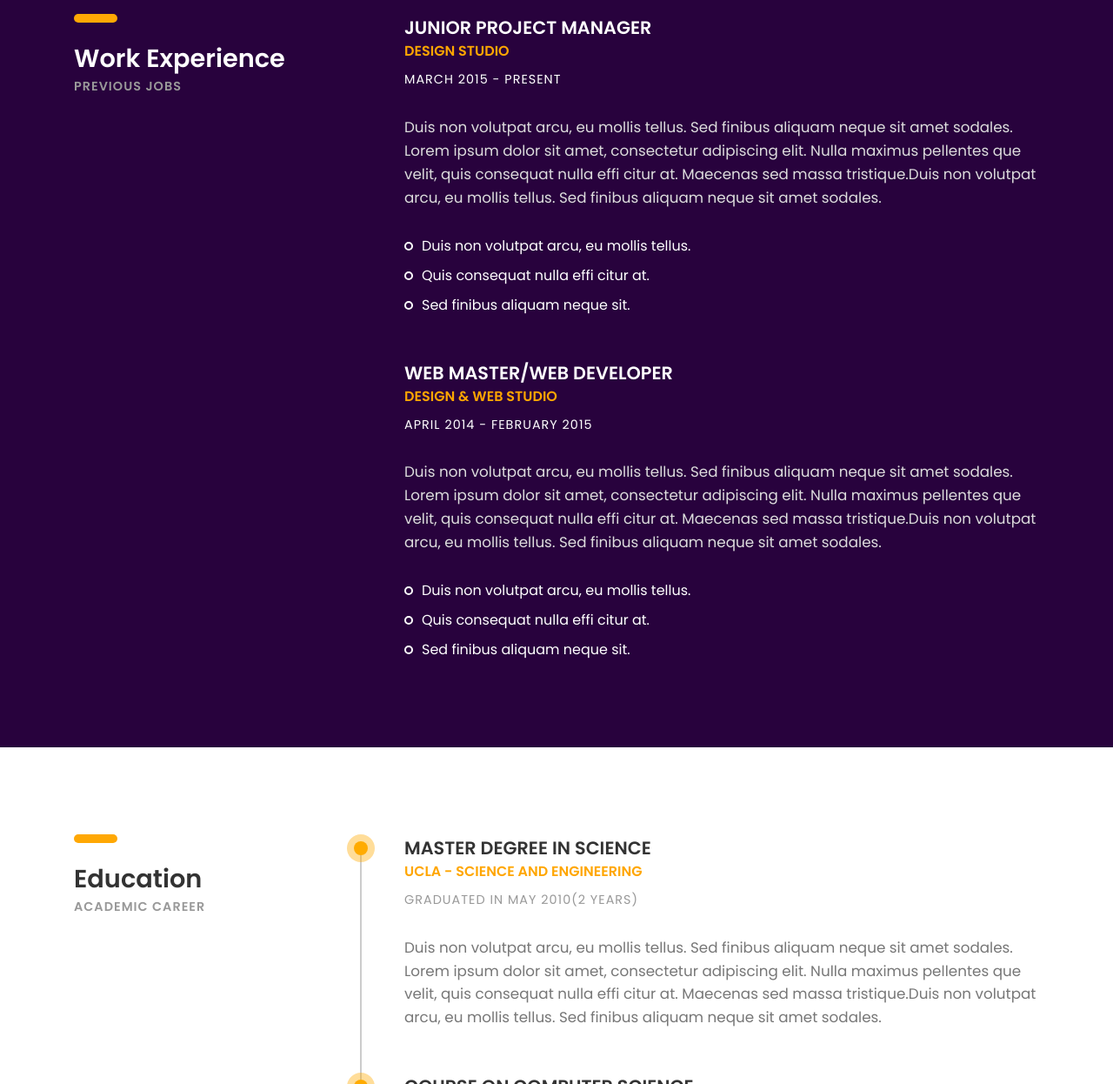
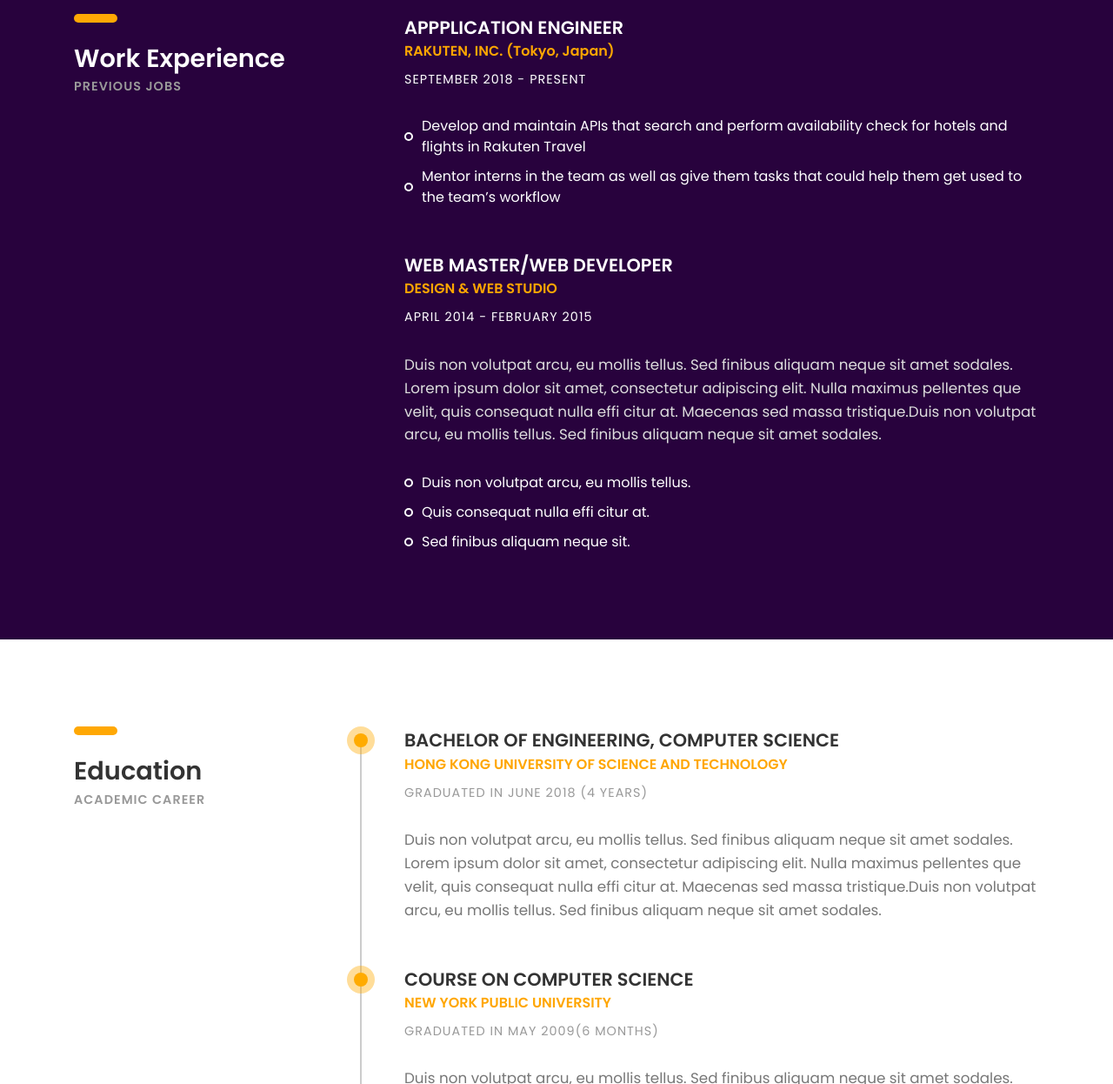
Before and after one commit to agathaflc/agathaflc.github.io, a plain HTML site: page index.html in a window 1280 px wide. Shown: the part 2780-4026 px from the top of the page at 87% size. Drawn offline with Linux system fonts and the light colour scheme; files whose address does not match are found by name.

Commit message:
add experience and education details (WIP)

```diff
--- a/index.html
+++ b/index.html
@@ -249,17 +249,13 @@
 				<div class="col-sm-8">
 
 					<div class="experience margin-b-50">
-						<h4><b>JUNIOR PROJECT MANAGER</b></h4>
-						<h5 class="font-yellow"><b>DESIGN STUDIO</b></h5>
-						<h6 class="margin-t-10">MARCH 2015 - PRESENT</h6>
-						<p class="font-semi-white margin-tb-30">Duis non volutpat arcu, eu mollis tellus. Sed finibus aliquam neque sit amet sodales.
-							Lorem ipsum dolor sit amet, consectetur adipiscing elit. Nulla maximus pellentes que velit,
-							quis consequat nulla effi citur at. Maecenas sed massa tristique.Duis non volutpat arcu,
-							eu mollis tellus. Sed finibus aliquam neque sit amet sodales. </p>
+						<h4><b>APPPLICATION ENGINEER</b></h4>
+						<h5 class="font-yellow"><b>RAKUTEN, INC. (Tokyo, Japan)</b></h5>
+						<h6 class="margin-t-10">SEPTEMBER 2018 - PRESENT</h6>
+						<p class="font-semi-white margin-tb-30"> </p>
 						<ul class="list margin-b-30">
-							<li>Duis non volutpat arcu, eu mollis tellus.</li>
-							<li>Quis consequat nulla effi citur at.</li>
-							<li>Sed finibus aliquam neque sit.</li>
+							<li>Develop and maintain APIs that search and perform availability check for hotels and flights in Rakuten Travel</li>
+							<li>Mentor interns in the team as well as give them tasks that could help them get used to the team’s workflow</li>
 						</ul>
 					</div><!-- experience -->
 
@@ -296,9 +292,9 @@
 				<div class="col-sm-8">
 					<div class="education-wrapper">
 						<div class="education margin-b-50">
-							<h4><b>MASTER DEGREE IN SCIENCE</b></h4>
-							<h5 class="font-yellow"><b>UCLA - SCIENCE AND ENGINEERING</b></h5>
-							<h6 class="font-lite-black margin-t-10">GRADUATED IN MAY 2010(2 YEARS)</h6>
+							<h4><b>BACHELOR OF ENGINEERING, COMPUTER SCIENCE</b></h4>
+							<h5 class="font-yellow"><b>HONG KONG UNIVERSITY OF SCIENCE AND TECHNOLOGY</b></h5>
+							<h6 class="font-lite-black margin-t-10">GRADUATED IN JUNE 2018 (4 YEARS)</h6>
 							<p class="margin-tb-30">Duis non volutpat arcu, eu mollis tellus. Sed finibus aliquam neque sit amet sodales.
 							Lorem ipsum dolor sit amet, consectetur adipiscing elit. Nulla maximus pellentes que velit,
 							quis consequat nulla effi citur at. Maecenas sed massa tristique.Duis non volutpat arcu,
```
